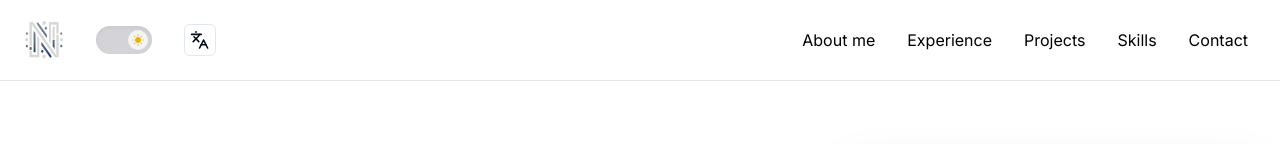
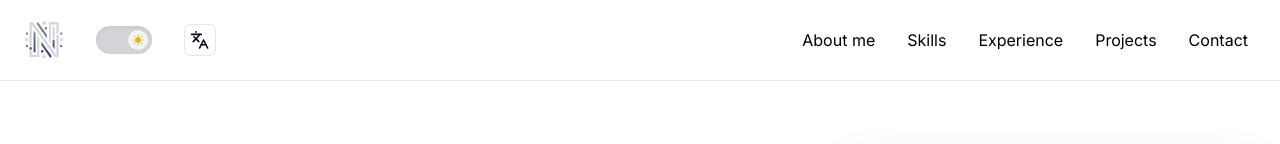
Before and after one commit to nathanmota-dev/portfolio, a Next.js app: page /en in a window 1280 px wide. Shown: the top 144 px of the page. Built offline with nearby package versions, Linux system fonts and the light colour scheme.

Commit message:
:bug: fix: navbar z-index

```diff
--- a/app/[locale]/components/navbar/index.tsx
+++ b/app/[locale]/components/navbar/index.tsx
@@ -45,7 +45,7 @@ export default function Navbar() {
     };
 
     return (
-        <nav className="bg-white dark:bg-black border-b border-gray-200 dark:border-gray-700 fixed w-full">
+        <nav className="bg-white dark:bg-black border-b border-gray-200 dark:border-gray-700 fixed w-full z-50">
             <div>
                 <nav className="bg-white dark:bg-black">
                     <div className="max-w-7xl mx-auto px-4 sm:px-6 pg:px-8">
@@ -76,10 +76,10 @@ export default function Navbar() {
                             <div className='hidden md:block'>
                                 <div className='ml-4 flex items-center space-x-4'>
                                     <a href="#about-section" className='text-black dark:text-white hover:bg-zinc-200 dark:hover:bg-zinc-800 rounded-lg p-2'>{t("a1")}</a>
-                                    <a href="#projects-section" className='text-black dark:text-white hover:bg-zinc-200 dark:hover:bg-zinc-800 rounded-lg p-2'>{t("a2")}</a>
-                                    <a href="/" className='text-black dark:text-white hover:bg-zinc-200 dark:hover:bg-zinc-800 rounded-lg p-2'>{t("a3")}</a>
-                                    <a href="/" className='text-black dark:text-white hover:bg-zinc-200 dark:hover:bg-zinc-800 rounded-lg p-2'>{t("a4")}</a>
-                                    <a href="/" className='text-black dark:text-white hover:bg-zinc-200 dark:hover:bg-zinc-800 rounded-lg p-2'>{t("a5")}</a>
+                                    <a href="#skills-section" className='text-black dark:text-white hover:bg-zinc-200 dark:hover:bg-zinc-800 rounded-lg p-2'>{t("a4")}</a>
+                                    <a href="#education-section" className='text-black dark:text-white hover:bg-zinc-200 dark:hover:bg-zinc-800 rounded-lg p-2'>{t("a2")}</a>
+                                    <a href="#projects-section" className='text-black dark:text-white hover:bg-zinc-200 dark:hover:bg-zinc-800 rounded-lg p-2'>{t("a3")}</a>
+                                    <a href="#contact-section" className='text-black dark:text-white hover:bg-zinc-200 dark:hover:bg-zinc-800 rounded-lg p-2'>{t("a5")}</a>
                                 </div>
                             </div>
                             <div className='md:hidden flex items-center'>
@@ -100,11 +100,11 @@ export default function Navbar() {
                     {isClick && (
                         <div className='md:hidden'>
                             <div className='flex flex-col px-2 pt-2 pb-3 space-y-1 sm:px-3 text-center'>
-                                <a href="/" className='text-black dark:text-white hover:bg-zinc-200 dark:hover:bg-zinc-800 rounded-lg p-2'>{t("a1")}</a>
-                                <a href="/" className='text-black dark:text-white hover:bg-zinc-200 dark:hover:bg-zinc-800 rounded-lg p-2'>{t("a2")}</a>
-                                <a href="/" className='text-black dark:text-white hover:bg-zinc-200 dark:hover:bg-zinc-800 rounded-lg p-2'>{t("a3")}</a>
-                                <a href="/" className='text-black dark:text-white hover:bg-zinc-200 dark:hover:bg-zinc-800 rounded-lg p-2'>{t("a4")}</a>
-                                <a href="/" className='text-black dark:text-white hover:bg-zinc-200 dark:hover:bg-zinc-800 rounded-lg p-2'>{t("a5")}</a>
+                                <a href="#about-section" className='text-black dark:text-white hover:bg-zinc-200 dark:hover:bg-zinc-800 rounded-lg p-2'>{t("a1")}</a>
+                                <a href="#skills-section" className='text-black dark:text-white hover:bg-zinc-200 dark:hover:bg-zinc-800 rounded-lg p-2'>{t("a4")}</a>
+                                <a href="#education-section" className='text-black dark:text-white hover:bg-zinc-200 dark:hover:bg-zinc-800 rounded-lg p-2'>{t("a2")}</a>
+                                <a href="#projects-section" className='text-black dark:text-white hover:bg-zinc-200 dark:hover:bg-zinc-800 rounded-lg p-2'>{t("a3")}</a>
+                                <a href="#contact-section" className='text-black dark:text-white hover:bg-zinc-200 dark:hover:bg-zinc-800 rounded-lg p-2'>{t("a5")}</a>
                             </div>
                         </div>
                     )}
```
